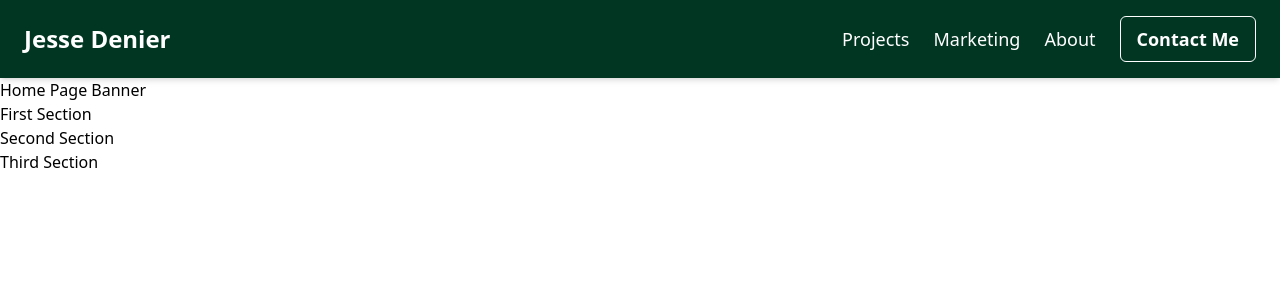
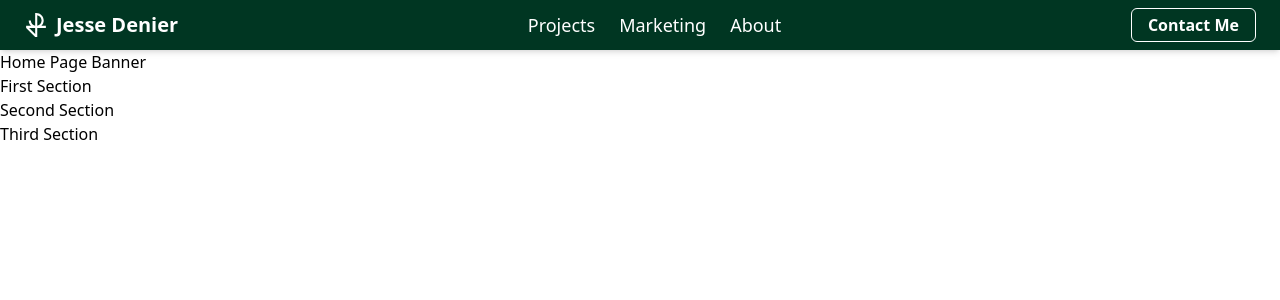
Before and after one commit to JesseDenier/Portfolio2025, a React (Vite) app in the folder client/: page / in a window 1280 px wide. Shown: the top 300 px of the page. Built offline with nearby package versions, Linux system fonts and the light colour scheme.

Commit message:
Centered header links, and added logo.

```diff
--- a/client/src/components/Header.jsx
+++ b/client/src/components/Header.jsx
@@ -3,13 +3,17 @@ import React from "react";
 
 const Header = () => {
   return (
-    <header className="bg-darkgreen text-white py-4 px-6 sticky top-0 shadow-md">
+    <header className="bg-darkgreen text-white py-2 px-6 sticky top-0 shadow-md">
       <div className="flex justify-between items-center">
         {/* Logo or Name */}
-        <h1 className="text-2xl font-bold">Jesse Denier</h1>
+        <div className="flex items-center gap-2">
+          {/* Favicon */}
+          <img src="/logo.svg" alt="Logo" className="h-6 w-6" />
+          <h1 className="text-xl font-bold">Jesse Denier</h1>
+        </div>
 
-        {/* Navigation Links */}
-        <nav className="flex gap-6 text-lg items-center">
+        {/* Centered Navigation Links */}
+        <nav className="flex-1 flex justify-center gap-6 text-lg items-center">
           <a
             href="#Projects"
             className="hover:text-yellow transition-colors duration-300"
@@ -28,16 +32,20 @@ const Header = () => {
           >
             About
           </a>
+        </nav>
+
+        {/* "Contact Me" on the right */}
+        <div className="flex items-center">
           <a
             href="#Contact"
-            className="relative inline-block px-4 py-2 font-bold text-white border border-white rounded-md overflow-hidden group transition-all duration-300"
+            className="relative inline-block px-4 py-1 font-bold text-white border border-white rounded-md overflow-hidden group transition-all duration-400"
           >
             <span className="absolute inset-0 bg-yellow scale-y-0 group-hover:scale-y-100 transition-transform duration-300 origin-bottom"></span>
             <span className="relative z-10 group-hover:text-darkgreen">
               Contact Me
             </span>
           </a>
-        </nav>
+        </div>
       </div>
     </header>
   );
```
Also changed, not shown: client/public/logo.svg (added).
